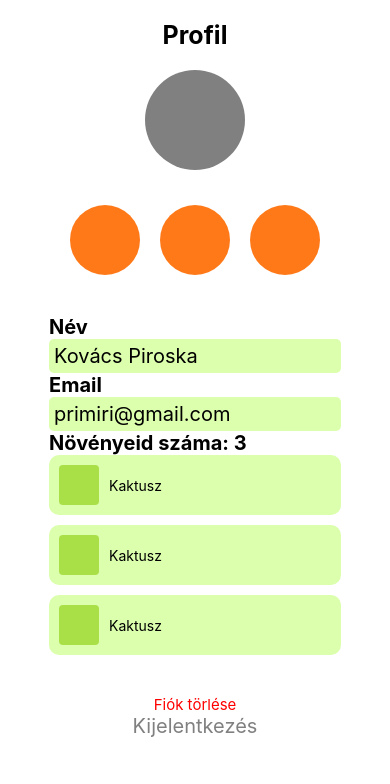
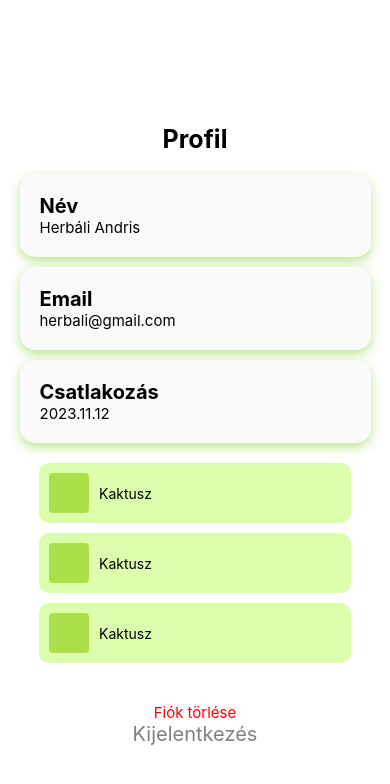
Before and after one commit to Kdorina/mobil_planty_react_native, a React Native app: screen /Profile in a window 390 px wide. Shown: the top 784 px of the page. Built offline with nearby package versions, Linux system fonts and the light colour scheme; some icons are missing.

Commit message:
profilScreen formázása

```diff
--- a/screens/PlantScreen.js
+++ b/screens/PlantScreen.js
@@ -1,48 +1,16 @@
 import { View, Text, SafeAreaView, Button, Image } from 'react-native'
 import { useNavigation } from '@react-navigation/native';
 import React from 'react';
-import {
-    LineChart,
-    BarChart,
-    PieChart,
-    ProgressChart,
-    ContributionGraph,
-    StackedBarChart
-  } from "react-native-chart-kit";
-  import { Dimensions } from "react-native";
+
 import { FontAwesomeIcon } from '@fortawesome/react-native-fontawesome';
 import { faDroplet, faSun, faTemperature0, faTemperature1, faTemperature3, faTemperature4, faTemperatureArrowDown } from '@fortawesome/free-solid-svg-icons';
 import ProgressCircle from 'react-native-progress-circle'
 import { faPagelines } from '@fortawesome/free-brands-svg-icons';
 import BottomNavigation from '../navigation/BottomNavigation';
 
-  const screenWidth = Dimensions.get("window").width;
-  const chartConfig = {
-    backgroundGradientFrom: "#1E2923",
-    backgroundGradientFromOpacity: 0,
-    backgroundGradientTo: "#08130D",
-    backgroundGradientToOpacity: 0,
-    color: (opacity = 1) => `rgba(255, 121, 25, ${opacity})`,
-    strokeWidth: 1, // optional, default 3
-    barPercentage: 0.5,
-    useShadowColorFromDataset: false // optional
-  };
 
 export default function PlantScreen() {
     const navigation = useNavigation();
-
-    const water = {
-       /*  labels: ["Víz"], // optional */
-        data: [0.8]
-      };
-      const light = {
-       /*  labels: ["Fény"], // optional */
-        data: [0.5]
-      };
-      const nutirent = {
-       /*  labels: ["Tápanyag"], // optional */
-        data: [0.2]
-      };
 
   return (
         /* #1E2923 ez a szín jólnézne ki hátttérnek */
@@ -62,42 +30,7 @@ export default function PlantScreen() {
           <Text style={{fontWeight:'bold',fontSize:17}}>Fény</Text>
           <Text style={{fontSize:30}}><FontAwesomeIcon size={25} icon={faSun}/> 50%</Text>
          </View>
-           {/*  <View style={{marginLeft:120,width:200, height:400, justifyContent:'center', alignItems:'center'}}>
-                <View style={{backgroundColor:'#FDFFAB', width:130, height:100,margin:10, borderRadius:20}}>
-                <ProgressChart style={{marginHorizontal:-120, marginVertical:-10}}
-                data={water}
-                width={screenWidth}
-                height={120}
-                strokeWidth={10}
-                radius={40}
-                chartConfig={chartConfig}
-                hideLegend={false}
-                />
-                </View>
-                <View style={{backgroundColor:'#FDFFAB', width:130, height:100,margin:10, borderRadius:20}}>
-                <ProgressChart style={{marginHorizontal:-120, marginVertical:-10}}
-                data={nutirent}
-                width={screenWidth}
-                height={120}
-                strokeWidth={10}
-                radius={40}
-                chartConfig={chartConfig}
-                hideLegend={false}
-                />
-                </View>
-                <View style={{backgroundColor:'#FDFFAB', width:130, height:100,margin:10, borderRadius:20}}>
-                <ProgressChart style={{marginHorizontal:-120, marginVertical:-10}}
-                data={light}
-                width={screenWidth}
-                height={120}
-                strokeWidth={10}
-                radius={40}
-                chartConfig={chartConfig}
-                hideLegend={false}
 
-                />
-                </View>
-            </View> */}
         </View>
 
         <View style={{backgroundColor:'white', zIndex:1, flex:1 ,marginVertical:-70, borderRadius:80}}>
--- a/screens/ProfileScreen.js
+++ b/screens/ProfileScreen.js
@@ -1,48 +1,65 @@
 import { View, Text, SafeAreaView, StyleSheet, Button, TouchableOpacity} from 'react-native'
 import React from 'react'
 import { useNavigation } from '@react-navigation/native';
+import { FontAwesomeIcon } from '@fortawesome/react-native-fontawesome';
+import { faChevronCircleLeft } from '@fortawesome/free-solid-svg-icons';
 
 export default function ProfileScreen() {
   const navigation = useNavigation()
   return (
-    <SafeAreaView style={styles.container}>
+    <SafeAreaView style={styles.holder}>
 
-    <View style={styles.profileBox}>
-      <Text style={styles.mainText} >Profil</Text>
-      <TouchableOpacity onPress={()=> navigation.navigate('')}>
-        <View style={{backgroundColor:'grey',borderRadius:'50%'}}>
-        <Text style={{width:100,height:100}}></Text>
-        </View>
-      </TouchableOpacity>
-
-      <View style={styles.optionsHolder}>
-      <TouchableOpacity onPress={()=> navigation.navigate('')}>
-        <View style={{backgroundColor:'#ff7919',borderRadius:'50%',margin:10}}>
-        <Text style={{width:70,height:70}}></Text>
-        </View>
-      </TouchableOpacity>
-      <TouchableOpacity onPress={()=> navigation.navigate('')}>
-        <View style={{backgroundColor:'#ff7919',borderRadius:'50%',margin:10}}>
-        <Text style={{width:70,height:70}}></Text>
-        </View>
-      </TouchableOpacity>
-      <TouchableOpacity onPress={()=> navigation.navigate('')}>
-        <View style={{backgroundColor:'#ff7919',borderRadius:'50%',margin:10}}>
-        <Text style={{width:70,height:70,}}></Text>
-        </View>
-      </TouchableOpacity>
-      </View>
-
+    <View style={{margin:30}}>
+      <Text style={{color:'grey', fontSize:15}}  onPress={()=> navigation.navigate('Home')}><FontAwesomeIcon size={40} icon={faChevronCircleLeft}/></Text>
     </View>
 
-    <View style={styles.profileDatas}>
-          <Text style={styles.dataText}>Név</Text>
-          <View style={styles.datas}><Text style={{fontSize:20,}}>Kovács Piroska</Text></View>
-          <Text style={styles.dataText}>Email</Text>
-          <View style={styles.datas}><Text style={{fontSize:20,}}>primiri@gmail.com</Text></View>
-          <Text style={styles.dataText}>Növényeid száma: 3</Text>
+    <View style={styles.container}>
+    <View style={styles.profileBox}>
+      <Text style={styles.mainText}>Profil</Text>
+    </View>
 
-      <View >
+    <View style={{backgroundColor:'#fafafa', width:'90%',
+                padding:20, borderRadius:15,
+                marginBottom:10,flexDirection:'column',
+                shadowColor: "#B3E283", shadowOpacity:  0.89,
+                shadowOffset: {
+                  width: 0,
+                  height: 4,
+                },
+                shadowRadius: 10.62,
+                elevation: 6}}>
+                <Text style={{fontSize:20, fontWeight:'700'}}>Név</Text>
+                <Text style={{fontSize:15}}>Herbáli Andris</Text>
+    </View>
+    <View style={{backgroundColor:'#fafafa', width:'90%',
+                padding:20, borderRadius:15,
+                marginBottom:10,flexDirection:'column',
+                shadowColor: "#B3E283", shadowOpacity:  0.89,
+                shadowOffset: {
+                  width: 0,
+                  height: 4,
+                },
+                shadowRadius: 10.62,
+                elevation: 6}}>
+                <Text style={{fontSize:20, fontWeight:'700'}}>Email</Text>
+                <Text style={{fontSize:15}}>herbali@gmail.com</Text>
+    </View>
+    <View style={{backgroundColor:'#fafafa', width:'90%',
+                padding:20, borderRadius:15,
+                marginBottom:10,flexDirection:'column',
+                shadowColor: "#B3E283", shadowOpacity:  0.89,
+                shadowOffset: {
+                  width: 0,
+                  height: 4,
+                },
+                shadowRadius: 10.62,
+                elevation: 6}}>
+                <Text style={{fontSize:20, fontWeight:'700'}}>Csatlakozás</Text>
+                <Text style={{fontSize:15}}>2023.11.12</Text>
+    </View>
+
+
+      <View style={{width:'80%', marginTop:10}}>
           <View style={{flexDirection:"row", alignItems:'center', backgroundColor:"#DBFFAD", borderRadius:10, marginBottom:10}}>
             <View style={{backgroundColor:'#a9e048',borderRadius:'10%',margin:10,width:40,height:40}}></View>
             <Text style={styles.myplant}>Kaktusz</Text>
@@ -69,8 +86,14 @@ export default function ProfileScreen() {
   )
 }
 const styles = StyleSheet.create({
-  container: {
+  holder: {
     flex:1,
+    width:'100%',
+    height:'100%',
+    backgroundColor:'white',
+  /*   justifyContent: 'center', */
+  },
+  container:{
     width:'100%',
     height:'100%',
     alignItems: 'center',
@@ -86,27 +109,5 @@ const styles = StyleSheet.create({
     fontWeight:"bold",
     fontSize:25,
   },
-  optionsHolder:{
-    marginTop:25,
-    flexDirection:'row'
-  },
-  profileDatas:{
-    marginTop:20,
-    padding:10,
-    backgroundColor:'white',
-    height:'55%',
-    width:'80%',
-    borderRadius:20,
-  },
-  dataText:{
-    fontSize:20,
-    fontWeight:'bold',
-
-  },
-  datas:{
-    backgroundColor:"#DBFFAD",
-    borderRadius:5,
-    padding:5,
-  },
 
 });
```
